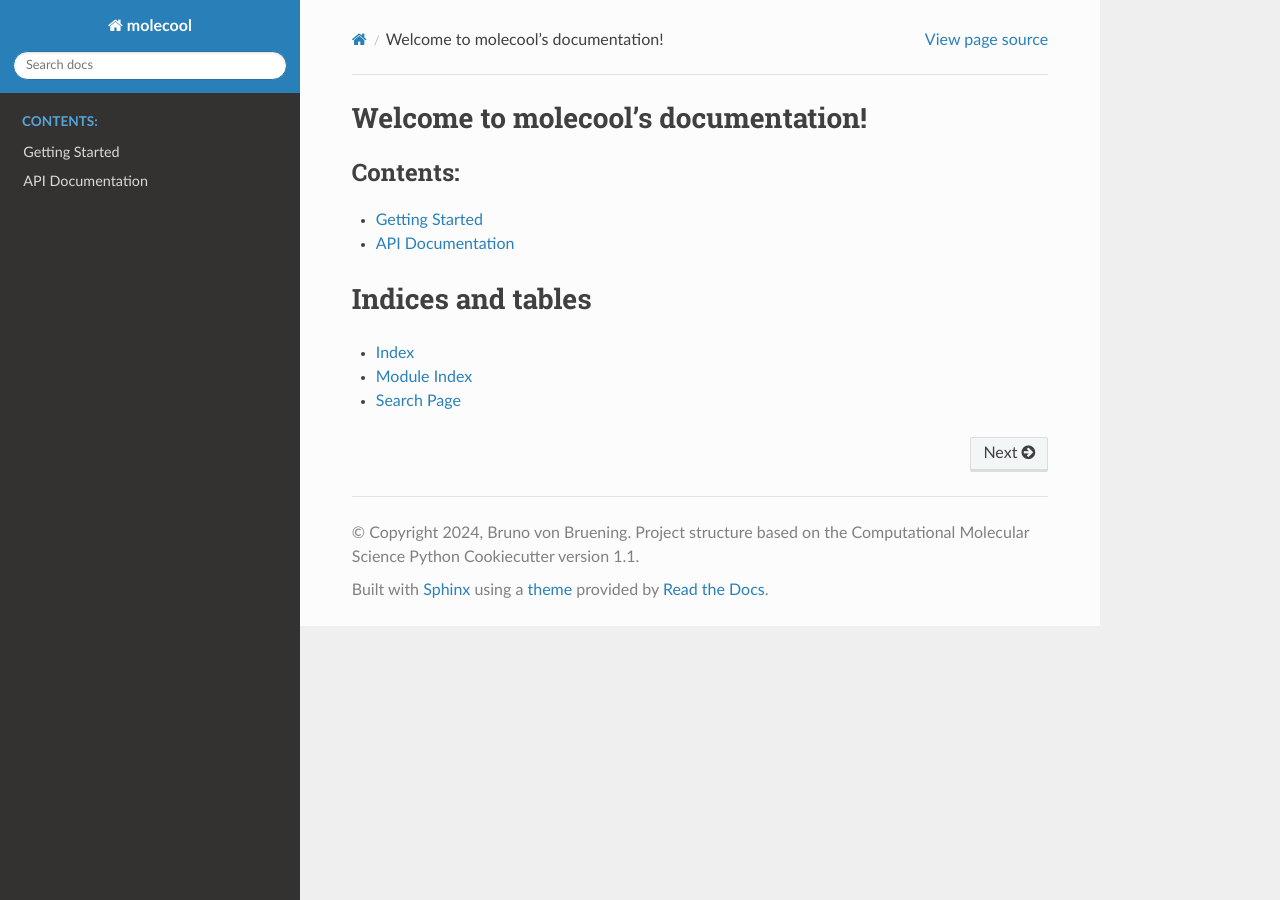
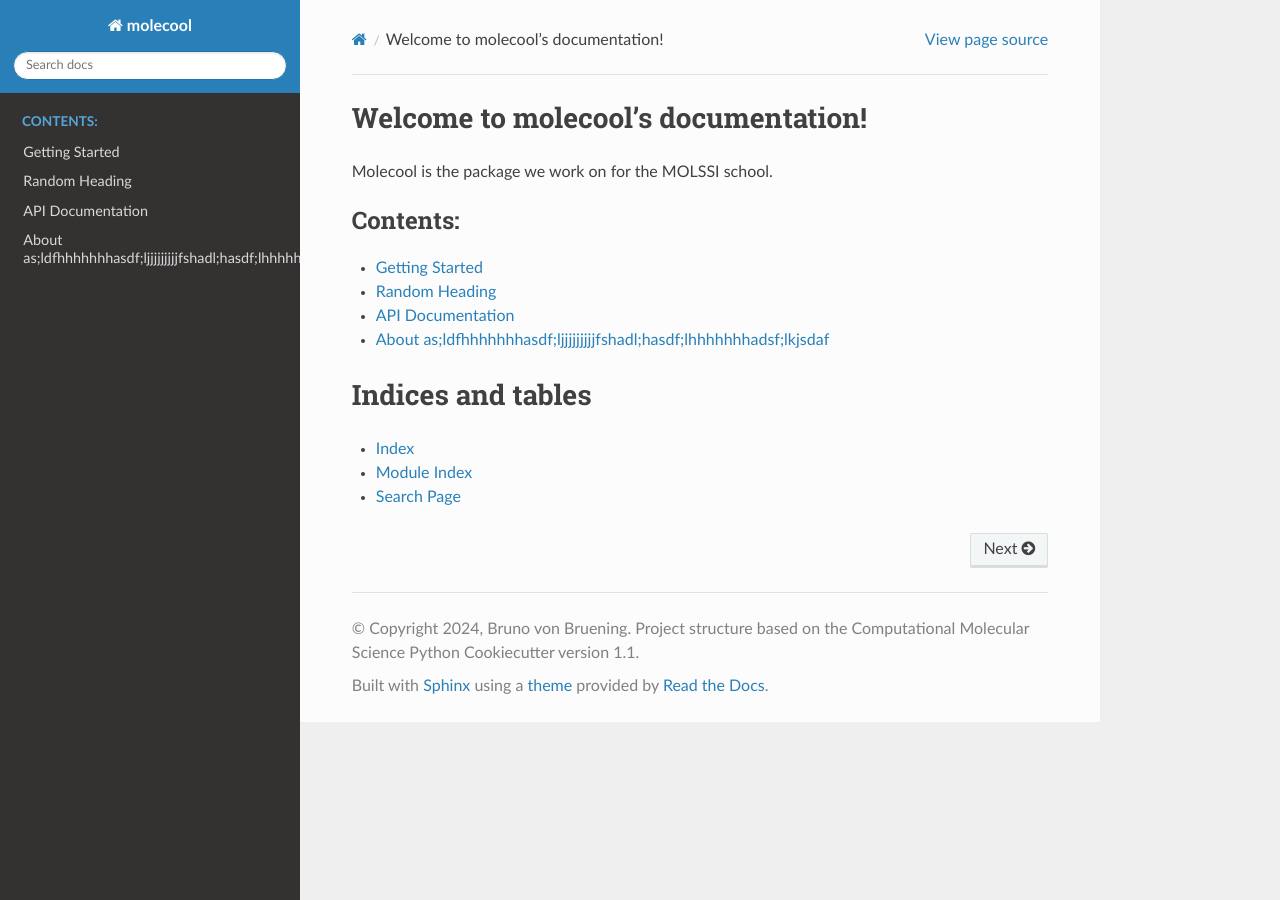
Before and after one commit to bruno-von-bruening/molssi_repo, a Sphinx documentation site: the page built from docs/index.rst, in a window 1280 px wide. Built offline with Sphinx 7.4.7 and the Read the Docs theme 2.0.0, drawn with Linux system fonts in a browser that asks for light colours; the version number could not be read and is left out.

Commit message:
Readthedocs

```diff
--- /dev/null
+++ b/docs/about.rst
@@ -0,0 +1,5 @@
+About as;ldfhhhhhhhasdf;ljjjjjjjjjfshadl;hasdf;lhhhhhhhadsf;lkjsdaf
+===================
+
+I am making this code as part of the MOLSSI workshop. I am a Phymol doctoral network doctoral candidate.
+..  Toihasdlfhasdf
--- /dev/null
+++ b/docs/autosummary/molecool.canvas.rst
@@ -0,0 +1,6 @@
+molecool.canvas
+===============
+
+.. currentmodule:: molecool
+
+.. autofunction:: canvas
--- a/docs/getting_started.rst
+++ b/docs/getting_started.rst
@@ -2,3 +2,13 @@ Getting Started
 ===============
 
 This page details how to get started with molecool.
+
+Random Heading
+======
+
+*asldfhasdf*
+* lkajsdflkasjdf
+* a;slkjasdlf;khasdf
+
+::
+   Codus
--- a/docs/index.rst
+++ b/docs/index.rst
@@ -5,6 +5,7 @@
 
 Welcome to molecool's documentation!
 =========================================================
+Molecool is the package we work on for the MOLSSI school.
 
 .. toctree::
    :maxdepth: 2
@@ -12,6 +13,7 @@ Welcome to molecool's documentation!
 
    getting_started
    api
+   about
 
 
 
```
Also changed, not shown: 1 other file.
